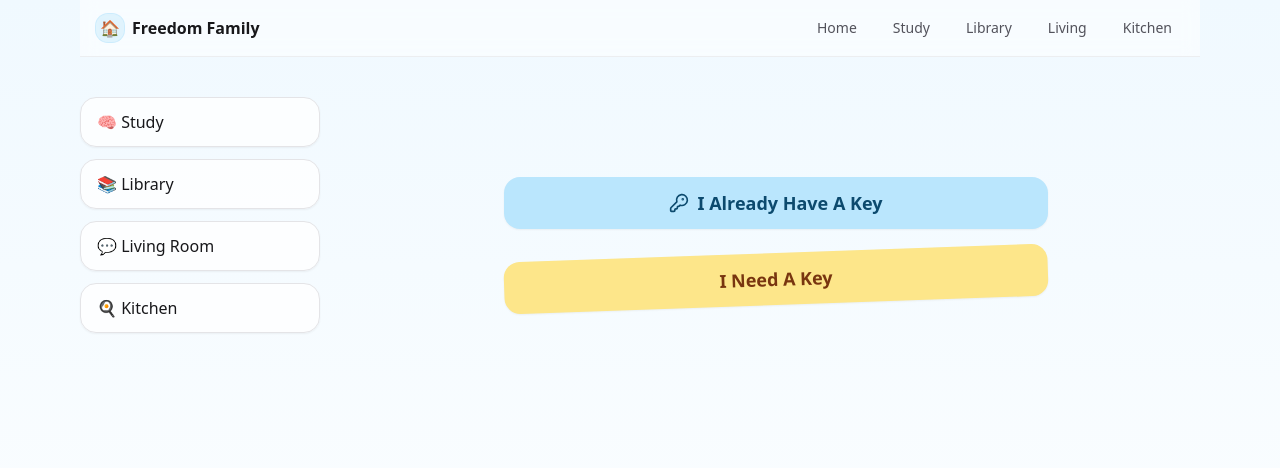
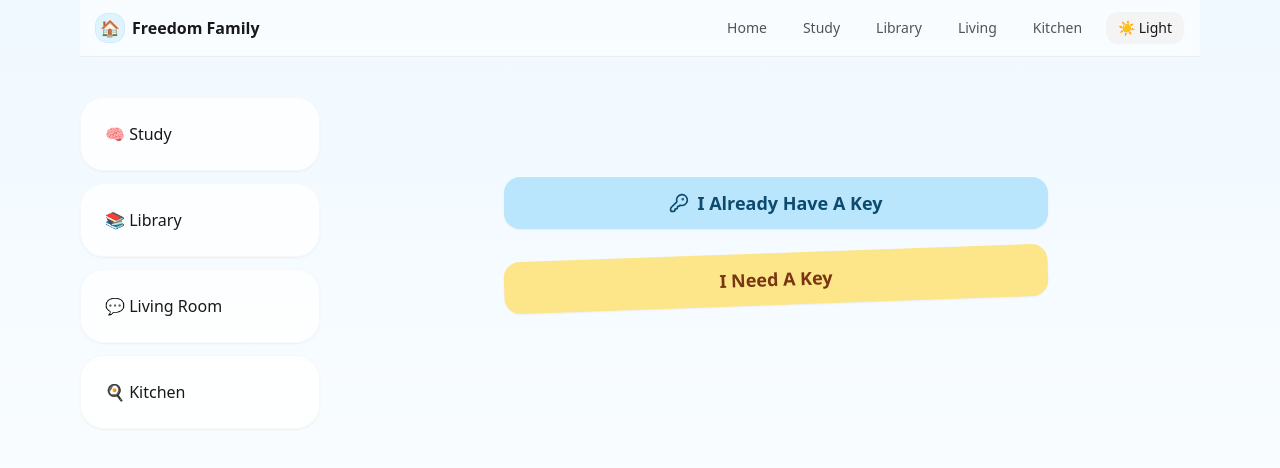
Before and after one commit to talormayde/Freedomfamily, a Next.js app: page / in a window 1280 px wide. Shown: the top 468 px of the page. Built offline with nearby package versions, Linux system fonts and the light colour scheme.

Commit message:
Update layout.tsx

```diff
--- a/app/layout.tsx
+++ b/app/layout.tsx
@@ -1,49 +1,50 @@
 import './globals.css';
 import { ReactNode } from 'react';
+import ThemeToggle from '@/components/ThemeToggle';
 
 export const metadata = {
   title: 'Freedom Family Hub',
   description: 'Member hub',
   viewport: 'width=device-width, initial-scale=1, viewport-fit=cover',
   themeColor: '#0ea5e9',
+  manifest: '/manifest.webmanifest',
 };
 
 export default function RootLayout({ children }: { children: ReactNode }) {
   return (
     <html lang="en" className="h-full">
-      <body className="min-h-screen bg-gradient-to-b from-sky-50 to-white text-zinc-900 antialiased">
+      <body className="min-h-screen text-zinc-900 dark:text-zinc-100">
         {/* App frame */}
         <div className="mx-auto max-w-6xl px-4">
-          {/* Top header (always visible) */}
-          <header className="sticky top-0 z-40 backdrop-blur bg-white/50 border-b border-zinc-200/60">
+          {/* Top header */}
+          <header className="sticky top-0 z-40 backdrop-blur bg-white/50 dark:bg-zinc-900/60 border-b border-zinc-200/60 dark:border-zinc-800/70">
             <div className="mx-auto max-w-6xl px-2 sm:px-4 h-14 flex items-center justify-between">
               <div className="flex items-center gap-2 font-semibold">
                 <span className="inline-flex size-7 rounded-xl bg-sky-500/10 ring-1 ring-sky-200/70 items-center justify-center">🏠</span>
                 <span>Freedom Family</span>
               </div>
-              <nav className="hidden md:flex items-center gap-3 text-sm text-zinc-600">
-                <a href="/" className="px-3 py-1.5 rounded-xl hover:bg-zinc-100">Home</a>
-                <a href="#" className="px-3 py-1.5 rounded-xl hover:bg-zinc-100">Study</a>
-                <a href="#" className="px-3 py-1.5 rounded-xl hover:bg-zinc-100">Library</a>
-                <a href="#" className="px-3 py-1.5 rounded-xl hover:bg-zinc-100">Living</a>
-                <a href="#" className="px-3 py-1.5 rounded-xl hover:bg-zinc-100">Kitchen</a>
-              </nav>
+              <div className="flex items-center gap-3">
+                <nav className="hidden md:flex items-center gap-3 text-sm text-zinc-600 dark:text-zinc-300">
+                  <a href="/" className="px-3 py-1.5 rounded-xl hover:bg-zinc-100 dark:hover:bg-zinc-800">Home</a>
+                  <a href="#" className="px-3 py-1.5 rounded-xl hover:bg-zinc-100 dark:hover:bg-zinc-800">Study</a>
+                  <a href="#" className="px-3 py-1.5 rounded-xl hover:bg-zinc-100 dark:hover:bg-zinc-800">Library</a>
+                  <a href="#" className="px-3 py-1.5 rounded-xl hover:bg-zinc-100 dark:hover:bg-zinc-800">Living</a>
+                  <a href="#" className="px-3 py-1.5 rounded-xl hover:bg-zinc-100 dark:hover:bg-zinc-800">Kitchen</a>
+                </nav>
+                <ThemeToggle />
+              </div>
             </div>
           </header>
 
-          {/* Content grid: sidebar on desktop, single column on mobile */}
+          {/* Content grid */}
           <div className="grid grid-cols-1 md:grid-cols-[240px_minmax(0,1fr)] gap-6 md:gap-8 py-6 md:py-10">
             {/* Sidebar (desktop) */}
             <aside className="hidden md:block">
               <div className="sticky top-16 space-y-3">
-                <a className="block rounded-2xl px-4 py-3 bg-white/80 border border-zinc-200 shadow-sm hover:shadow transition"
-                   href="#">🧠 Study</a>
-                <a className="block rounded-2xl px-4 py-3 bg-white/80 border border-zinc-200 shadow-sm hover:shadow transition"
-                   href="#">📚 Library</a>
-                <a className="block rounded-2xl px-4 py-3 bg-white/80 border border-zinc-200 shadow-sm hover:shadow transition"
-                   href="#">💬 Living Room</a>
-                <a className="block rounded-2xl px-4 py-3 bg-white/80 border border-zinc-200 shadow-sm hover:shadow transition"
-                   href="#">🍳 Kitchen</a>
+                <a className="block rounded-2xl px-4 py-3 card" href="#">🧠 Study</a>
+                <a className="block rounded-2xl px-4 py-3 card" href="#">📚 Library</a>
+                <a className="block rounded-2xl px-4 py-3 card" href="#">💬 Living Room</a>
+                <a className="block rounded-2xl px-4 py-3 card" href="#">🍳 Kitchen</a>
               </div>
             </aside>
 
@@ -55,13 +56,13 @@ export default function RootLayout({ children }: { children: ReactNode }) {
         </div>
 
         {/* Bottom nav (mobile only) */}
-        <nav className="md:hidden fixed bottom-0 left-0 right-0 z-40 border-t border-zinc-200/70 bg-white/90 backdrop-blur">
+        <nav className="md:hidden fixed bottom-0 left-0 right-0 z-40 border-t border-zinc-200/70 dark:border-zinc-800/70 bg-white/90 dark:bg-zinc-900/80 backdrop-blur">
           <div className="mx-auto max-w-xl grid grid-cols-5 p-2 gap-2 text-xs">
-            <a className="grid place-items-center rounded-xl py-2 bg-sky-100 text-sky-800" href="/">Home</a>
-            <a className="grid place-items-center rounded-xl py-2 text-zinc-600" href="#">Study</a>
-            <a className="grid place-items-center rounded-xl py-2 text-zinc-600" href="#">Library</a>
-            <a className="grid place-items-center rounded-xl py-2 text-zinc-600" href="#">Living</a>
-            <a className="grid place-items-center rounded-xl py-2 text-zinc-600" href="#">Kitchen</a>
+            <a className="grid place-items-center rounded-xl py-2 bg-sky-100 text-sky-800 dark:bg-sky-900/40 dark:text-sky-200" href="/">Home</a>
+            <a className="grid place-items-center rounded-xl py-2 text-zinc-600 dark:text-zinc-300" href="#">Study</a>
+            <a className="grid place-items-center rounded-xl py-2 text-zinc-600 dark:text-zinc-300" href="#">Library</a>
+            <a className="grid place-items-center rounded-xl py-2 text-zinc-600 dark:text-zinc-300" href="#">Living</a>
+            <a className="grid place-items-center rounded-xl py-2 text-zinc-600 dark:text-zinc-300" href="#">Kitchen</a>
           </div>
         </nav>
       </body>
```
